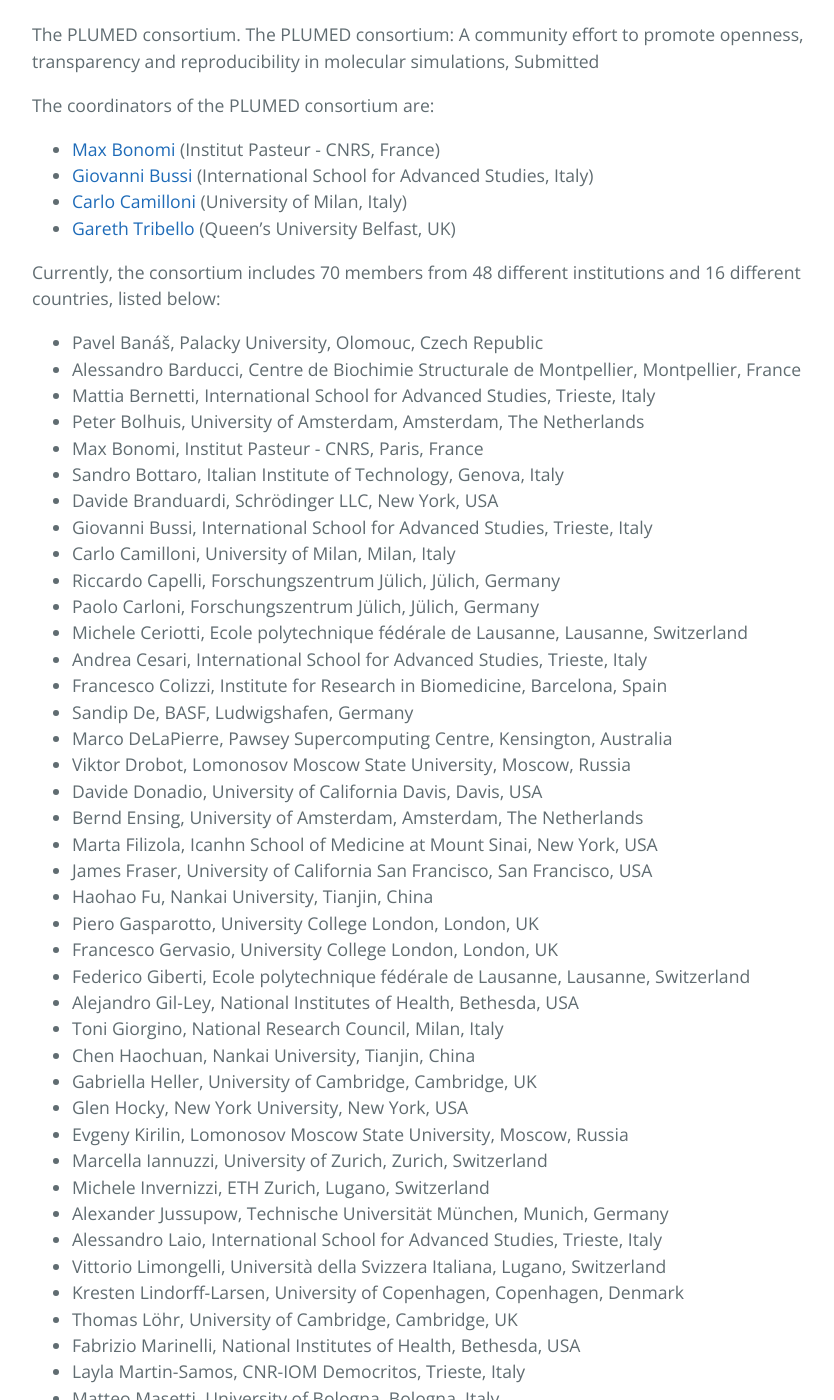
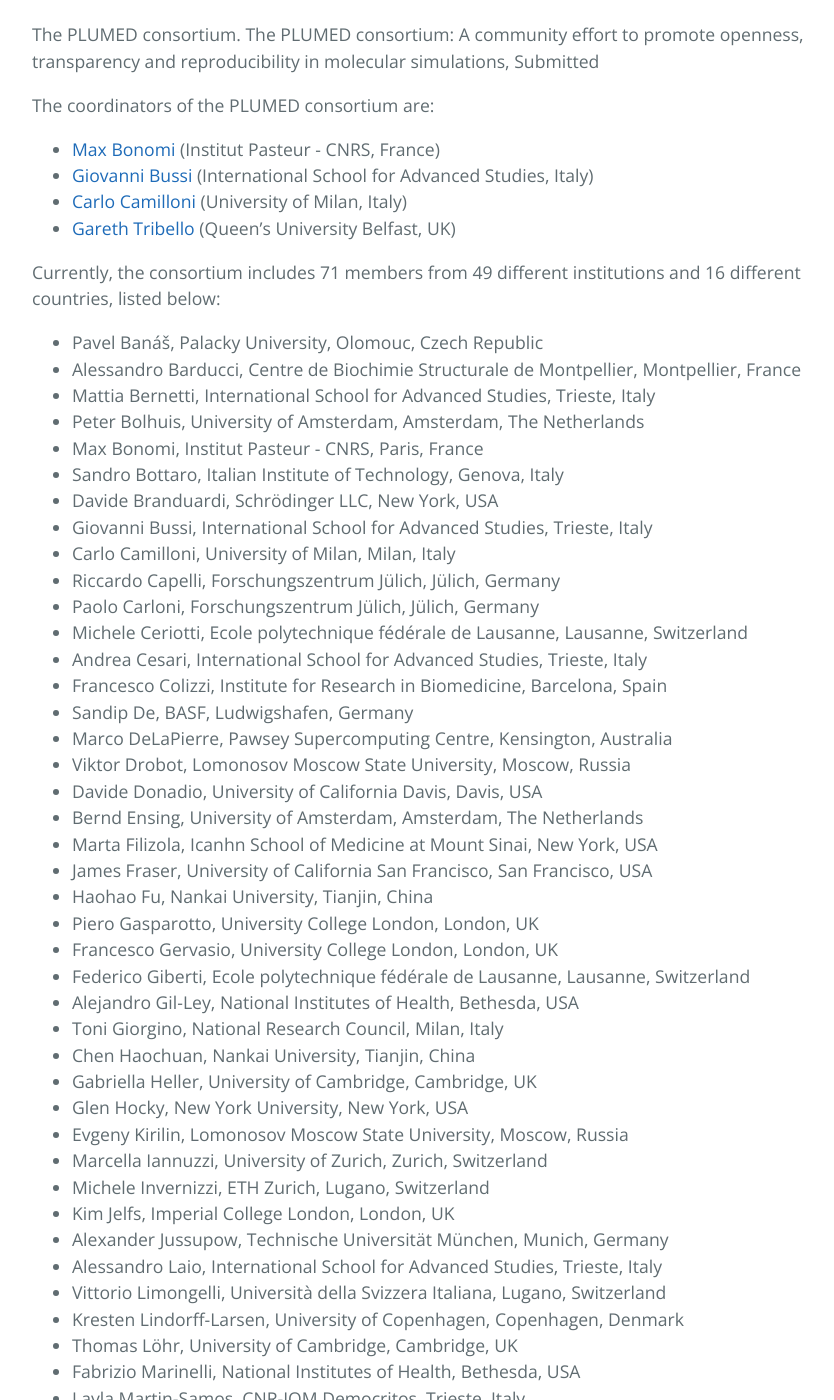
Before and after one commit to plumed-nest/plumed-nest, a Jekyll site: the page built from consortium.md, in a window 1280 px wide and 1400 px high, scrolled down 820 px. Shown: the whole window, without its empty margins (192-1026 px from the left). Built offline with Jekyll 4.4.1, drawn with Linux system fonts in a browser that asks for light colours; our own code applies the rules of GitHub Pages for plain Markdown files.

Commit message:
Kim Jelfs

```diff
--- a/_data/members.yml
+++ b/_data/members.yml
@@ -130,6 +130,10 @@
   affiliation: ETH Zurich
   city:        Lugano
   country:     Switzerland
+- name:        Kim Jelfs
+  affiliation: Imperial College London
+  city:        London
+  country:     UK
 - name:        Alexander Jussupow
   affiliation: Technische Universität München
   city:        Munich
```
